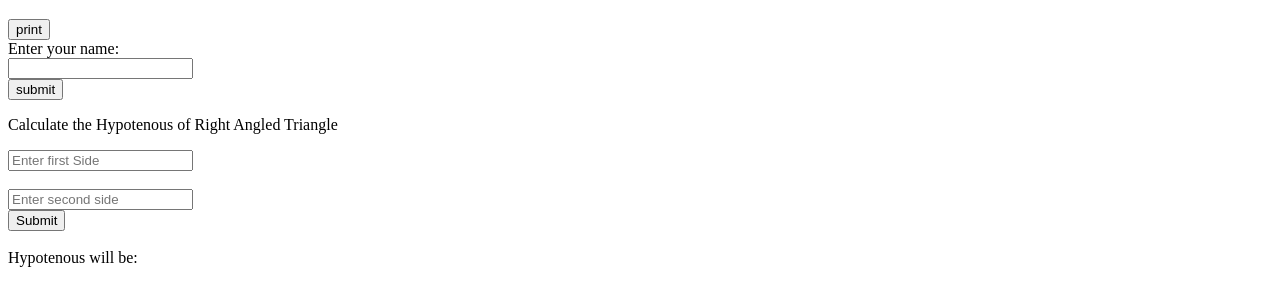
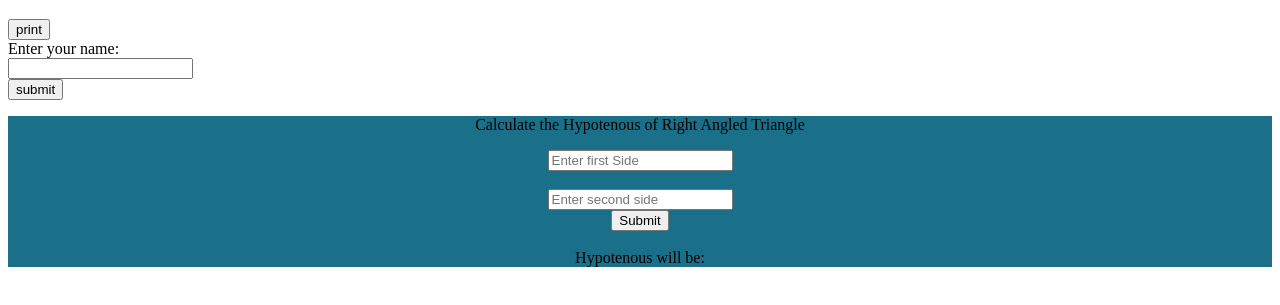
Before and after one commit to FlashShri/js, a plain HTML site: page javascriptEX/index.html in a window 1280 px wide. Shown: the part 61-366 px from the top of the page. Drawn offline with Linux system fonts and the light colour scheme.

Commit message:
adding css file

```diff
--- a/javascriptEX/index.html
+++ b/javascriptEX/index.html
@@ -5,6 +5,7 @@
     <meta http-equiv="X-UA-Compatible" content="IE=edge">
     <meta name="viewport" content="width=device-width, initial-scale=1.0">
     <title>JavaScript</title>
+    <link  rel="stylesheet" href="style.css">
     <!-- this is ecxternal javascript in head-->
 
 
--- a/javascriptEX/style.css
+++ b/javascriptEX/style.css
@@ -0,0 +1,7 @@
+.contanier {
+ background-color: rgb(25, 112, 136);
+ margin: 0 auto;
+ text-align: center
+
+
+}
```
